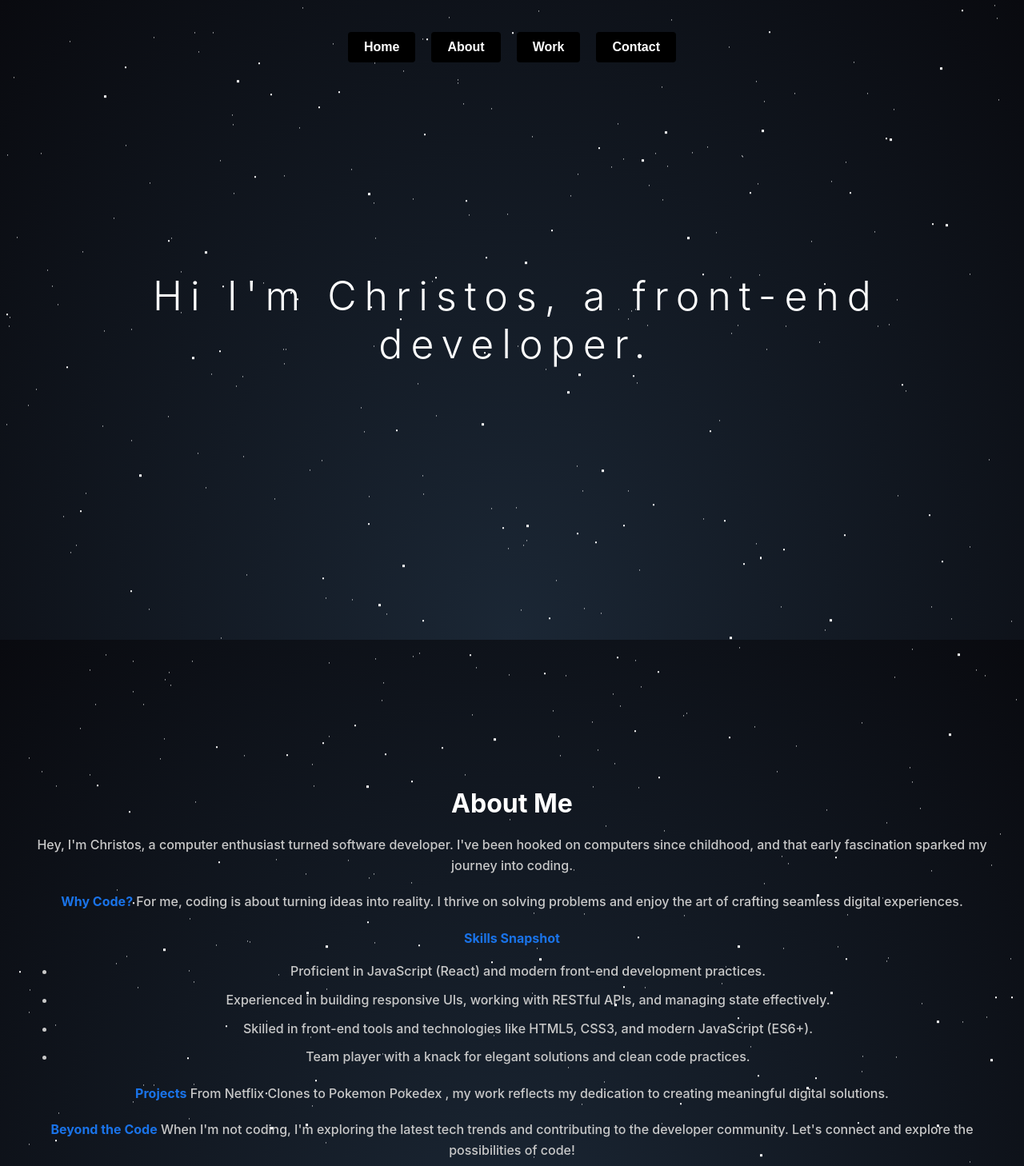
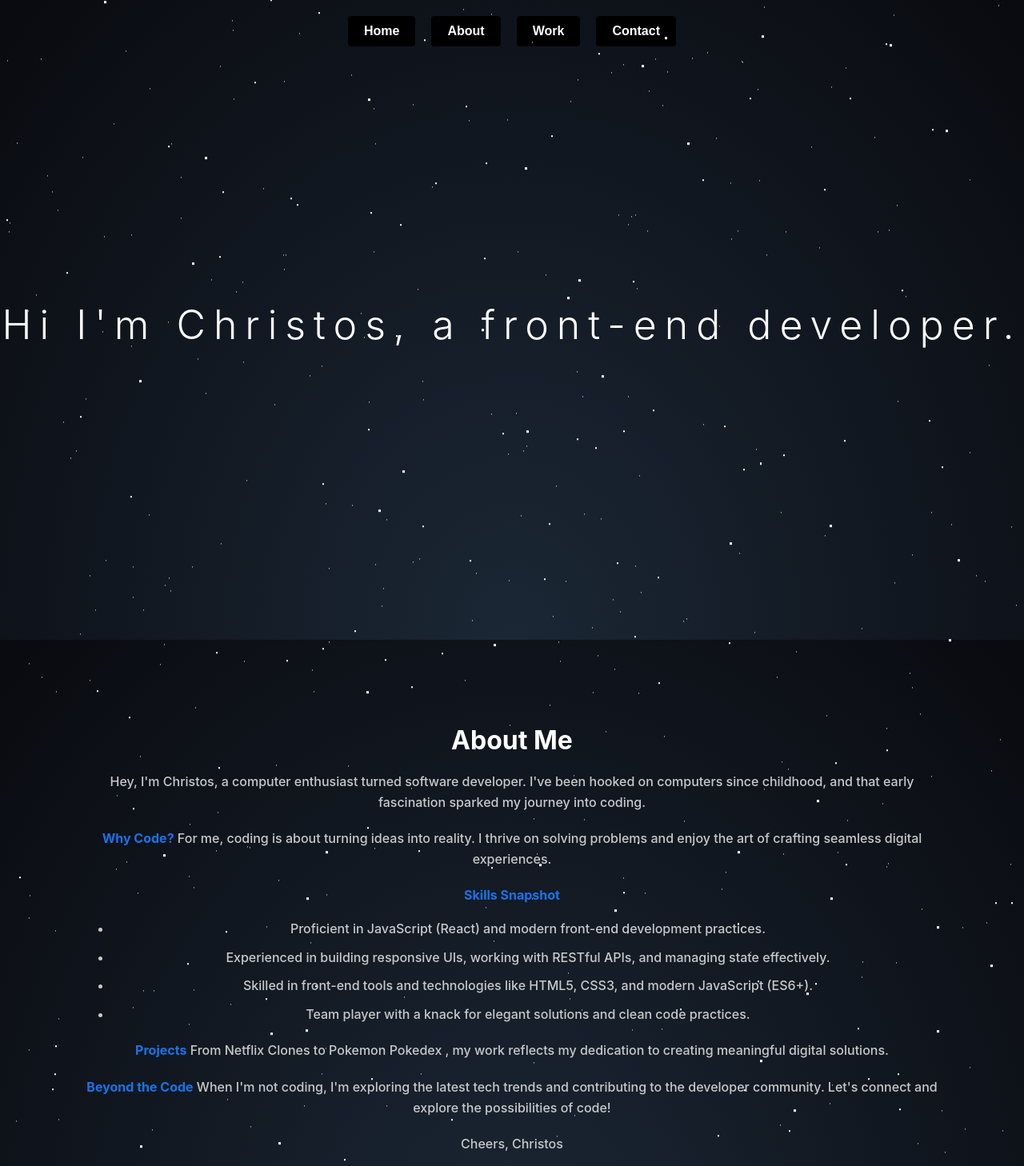
Before and after one commit to CStappas/portfoliochris, a React (Create React App) app: page / in a window 1280 px wide. Shown: the top 1458 px of the page at 80% size. Built offline with nearby package versions, Linux system fonts and the light colour scheme.

Commit message:
fixed scroll problem

```diff
--- a/src/App.css
+++ b/src/App.css
@@ -1,7 +1,6 @@
 .App {
   text-align: center;
-  height: 955px;
-
+  height: 100vh;
 }
 
 
--- a/src/App.js
+++ b/src/App.js
@@ -6,10 +6,8 @@ import Stars from "./components/Stars";
 function App() {
   return (
     <div className="App">
-      <div className="App">
-        <Navbar />
-        <Stars />
-      </div>
+      <Navbar />
+      <Stars />
       <Section />
     </div>
   );
--- a/src/components/Navbar.jsx
+++ b/src/components/Navbar.jsx
@@ -1,33 +1,34 @@
-import React, { useState } from "react";
+import React from "react";
 import "./navbar.css";
 
 const Navbar = () => {
-  const [color, setColor] = useState(false);
-  const changeColor = () => {
-    if (window.scrollY >= 45) {
-      setColor(true);
+  const scrollToSection = (sectionId) => {
+    if (sectionId === "top") {
+      window.scrollTo({ top: 0, behavior: "smooth" });
     } else {
-      setColor(false);
+      const section = document.getElementById(sectionId);
+      if (section) {
+        section.scrollIntoView({ behavior: "smooth" });
+      }
     }
   };
-  window.addEventListener("scroll", changeColor);
+
   return (
-    <div className={color ? 'container-bg' : 'container'}>
     <div className="container">
-        <button className="button" >
+      <button className="button" onClick={() => scrollToSection("top")}>
         <span id="nav">Home</span>
       </button>
-        <button className="button">
+      <button className="button" onClick={() => scrollToSection("about")}>
         <span id="nav">About</span>
       </button>
-        <button className="button">
+      <button className="button" onClick={() => scrollToSection("work")}>
         <span id="nav">Work</span>
       </button>
-        <button className="button">
+      <button className="button" onClick={() => scrollToSection("contact")}>
         <span id="nav">Contact</span>
       </button>
     </div>
-    </div>
   );
 };
+
 export default Navbar;
--- a/src/components/Section.jsx
+++ b/src/components/Section.jsx
@@ -1,22 +1,15 @@
-import React from "react";
 import "./section.css";
+import TypewriterEffect from "./type-effet.jsx";
 
 const Section = () => {
-  const aboutMe = `Hey, I'm [Your Name], a computer enthusiast turned software developer. I've been hooked on computers since childhood, and that early fascination sparked my journey into coding.
+  const introtext = "Hi I'm Christos, a front-end developer.";
 
-  **Why Code?**
-  For me, coding is about turning ideas into reality. I thrive on solving problems and enjoy the art of crafting seamless digital experiences.
-  Skills Snapshot
-  Proficient in [Your primary language/framework] and [List of programming languages].
-  Experienced in [Technologies you specialize in].
-  Team player with a knack for elegant solutions.
-  Projects
-  From [Notable project] to [Another significant project], my work reflects my dedication to creating meaningful digital solutions.
-  Beyond the Code
-  When I'm not coding, I'm exploring the latest tech trends and contributing to the developer community. Let's connect and explore the possibilities of code!
-  Cheers,`;
   return (
-    <div className="section">
+    <div>
+      <div id="title">
+      <TypewriterEffect text={introtext} />
+    </div>
+    <div id="about"className="section">
       <div id="content-box">
         <div id="title-box">
           <span id="text">About Me</span>
@@ -72,6 +65,8 @@ const Section = () => {
         </div>
       </div>
     </div>
+
+    </div>
   );
 };
 export default Section;
--- a/src/components/Stars.jsx
+++ b/src/components/Stars.jsx
@@ -1,17 +1,12 @@
 import React from "react";
-import TypewriterEffect from "./type-effet.jsx";
 import "./stars.css";
 
 const Stars = () => {
-  const introtext = "Hi I'm Christos, a front-end developer.";
   return (
     <>
       <div id="stars"></div>
       <div id="stars2"></div>
       <div id="stars3"></div>
-      <div id="title">
-        <TypewriterEffect text={introtext} />
-      </div>
     </>
   );
 };
--- a/src/components/navbar.css
+++ b/src/components/navbar.css
@@ -1,12 +1,12 @@
-/* navbar.css */
-
 .container {
     display: flex;
+    position: fixed;
     justify-content: center;
     align-items: center;
-    padding: 20px;
     background-color: transparent;
     transition: background-color 0.3s ease;
+    width: 100%;
+    padding-top: 20px;
   }
 
   .container-bg {
--- a/src/components/section.css
+++ b/src/components/section.css
@@ -1,10 +1,11 @@
 .section {
   text-align: center;
-  height: 100%
+  height: 100vh;
+  padding: 100px;
 }
 
 #content-box {
-  padding: 30px;
+  position: static;
 }
 
 #title-box {
--- a/src/components/stars.css
+++ b/src/components/stars.css
@@ -1,16 +1,13 @@
 #title {
-  position: absolute;
-  top: 50%;
-  left: 0;
-  right: 0;
+  display: flex;
   color: #fff;
-  text-align: center;
+  align-items: center;
   font-weight: 300;
   font-size: 50px;
   letter-spacing: 10px;
-  margin-top: -60px;
-  padding-left: 10px;
-
+  justify-content: center;
+  height: 100vh;
+  z-index: 1000;
 }
 
 #stars {
--- a/src/components/type-effet.jsx
+++ b/src/components/type-effet.jsx
@@ -1,10 +1,12 @@
 import React, { useState, useEffect } from "react";
+import "./stars.css";
+
 const TypewriterEffect = ({ text }) => {
   const [displayedText, setDisplayedText] = useState("");
   const [currentIndex, setCurrentIndex] = useState(0);
 
   useEffect(() => {
-    const typingInterval = 80; // Adjust the typing speed (milliseconds)
+    const typingInterval = 80;
 
     if (currentIndex < text.length) {
       const timeoutId = setTimeout(() => {
@@ -16,7 +18,7 @@ const TypewriterEffect = ({ text }) => {
     }
   }, [currentIndex, text]);
 
-  return <div>{displayedText}</div>;
+  return <div className="typeffect">{displayedText}</div>;
 };
 
 export default TypewriterEffect;
```
Lines whose indentation alone changed are shown as unchanged.
